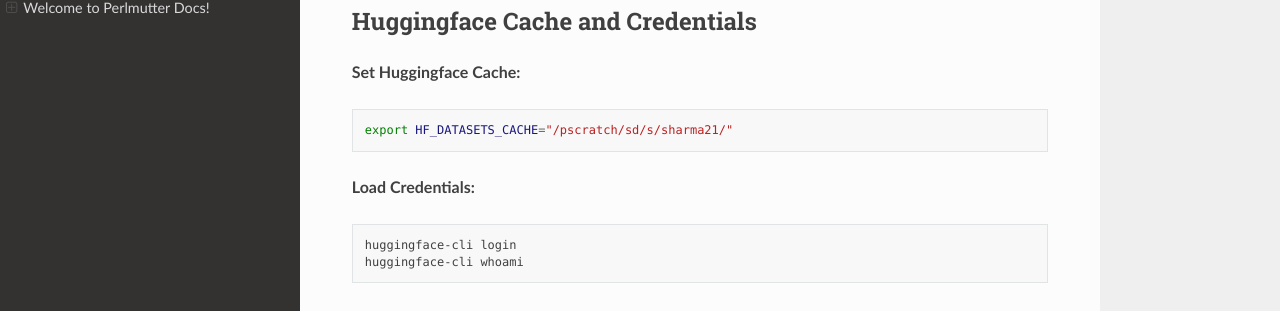
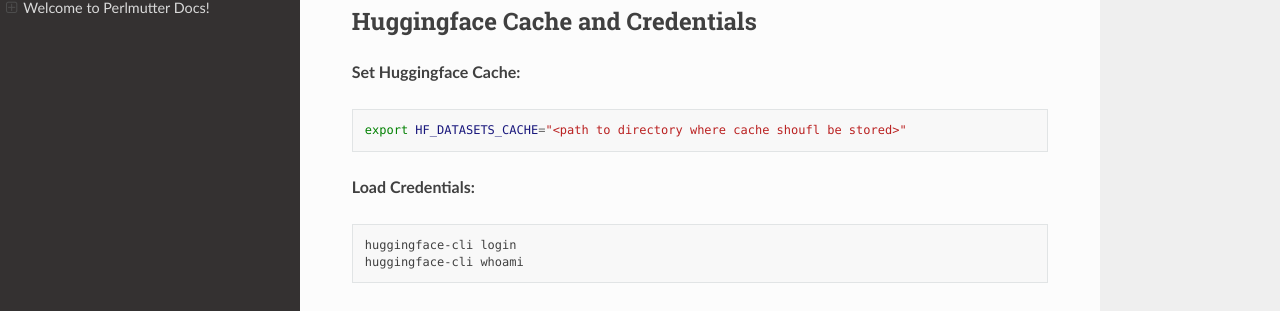
Before and after one commit to HPC-FAIR/Perlmutter-docs, a Sphinx documentation site: the page built from docs/source/index.rst, in a window 1280 px wide and 900 px high, scrolled down 771 px. Shown: the part 137-448 px from the top of the window. Built offline with Sphinx 7.4.7 and the Read the Docs theme 2.0.0, drawn with Linux system fonts in a browser that asks for light colours.

Commit message:
Update index.rst

```diff
--- a/docs/source/index.rst
+++ b/docs/source/index.rst
@@ -46,7 +46,7 @@ Huggingface Cache and Credentials
 
 .. code-block:: bash
 
-   export HF_DATASETS_CACHE="/pscratch/sd/s/sharma21/"
+   export HF_DATASETS_CACHE="<path to directory where cache shoufl be stored>"
 
 **Load Credentials:**
 
```
